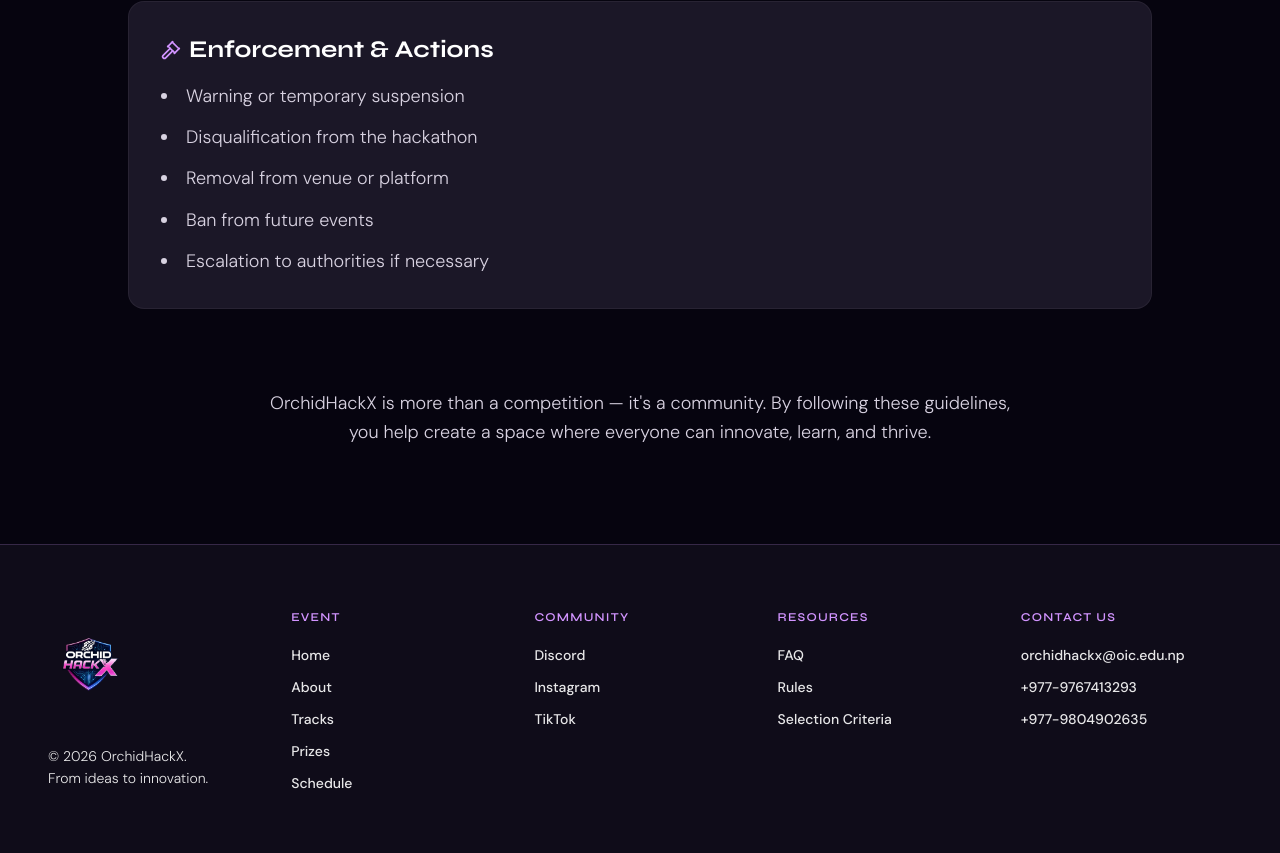
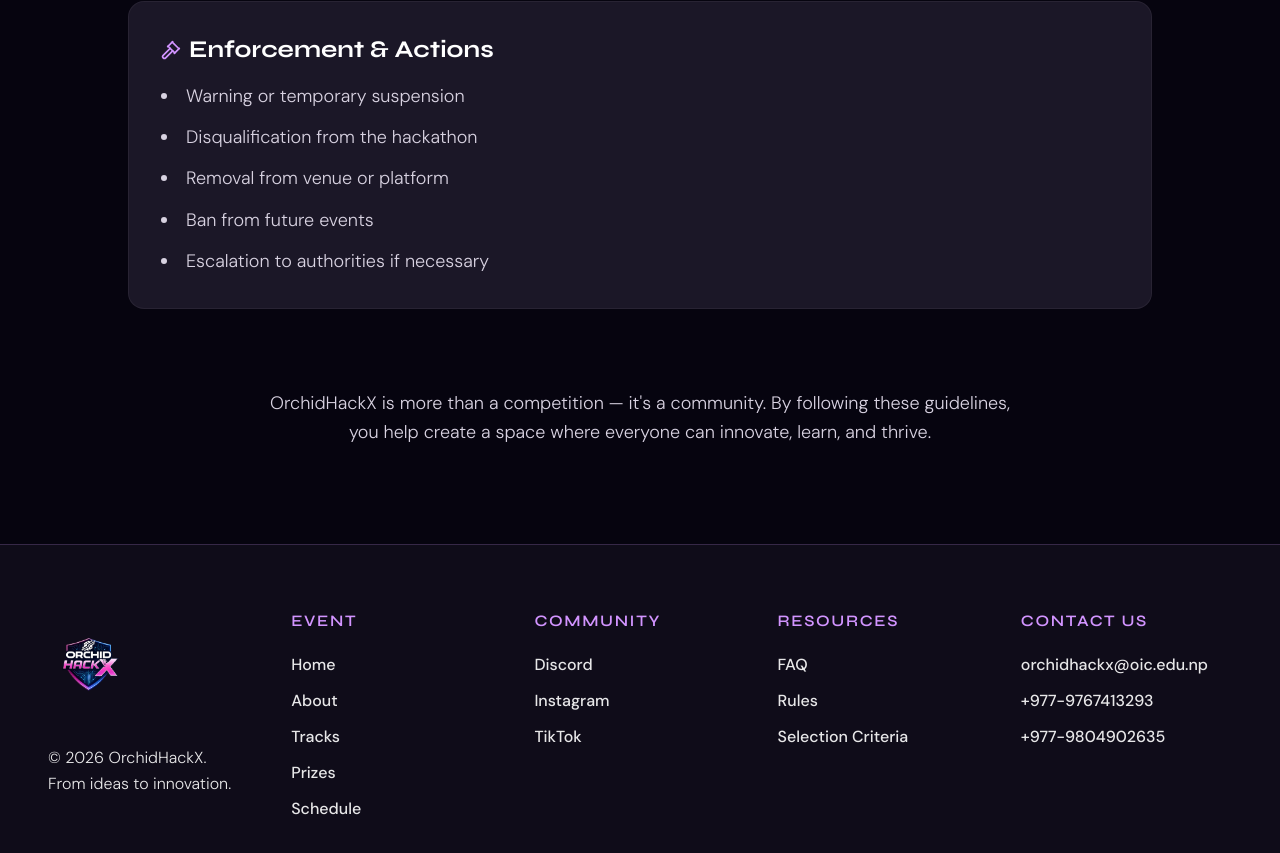
Before and after one commit to sandeepregmi1/Orchid-HackX-frontend, a React (Vite) app: page /code-of-conduct in a window 1280 px wide. Shown: the part 3496-4349 px from the top of the page. Built offline with nearby package versions, Linux system fonts and the light colour scheme.

Commit message:
Improve UI for Footer, Navbar and Schedule components

```diff
--- a/src/components/Footer.tsx
+++ b/src/components/Footer.tsx
@@ -50,7 +50,7 @@
             src={logo}
             referrerPolicy="no-referrer"
           />
-          <p className="font-dm text-sm text-on-surface/90 leading-relaxed">
+          <p className="font-dm text-base text-on-surface/90 leading-relaxed">
             © 2026 OrchidHackX. <br />
             From ideas to innovation.
           </p>
@@ -58,7 +58,7 @@
 
         {sections.map((section) => (
           <div key={section.title} className="flex flex-col gap-3">
-            <span className="font-syne font-semibold text-primary uppercase text-xs tracking-widest mb-2">
+            <span className="font-syne font-semibold text-primary uppercase text-base tracking-widest mb-2">
               {section.title}
             </span>
 
@@ -67,7 +67,7 @@
                 <Link
                   key={link.name}
                   to={link.href}
-                  className="text-on-surface/90 hover:text-primary transition-colors text-sm font-medium"
+                  className="text-on-surface/90 hover:text-primary transition-colors text-base font-medium"
                 >
                   {link.name}
                 </Link>
@@ -75,7 +75,7 @@
                 <a
                   key={link.name}
                   href={link.href}
-                  className="text-on-surface/90 hover:text-primary transition-colors text-sm font-medium"
+                  className="text-on-surface/90 hover:text-primary transition-colors text-base font-medium"
                 >
                   {link.name}
                 </a>
--- a/src/components/Navbar.tsx
+++ b/src/components/Navbar.tsx
@@ -57,7 +57,7 @@
         </div>
 
         {/* Desktop Nav */}
-        <div className="hidden md:flex items-center gap-6 font-syne font-semibold tracking-tight text-sm">
+        <div className="hidden md:flex items-center gap-6 font-syne font-semibold tracking-tight text-base">
           {navLinks.map((link) => (
             <div key={link.name}>
               {link.href ? (
--- a/src/components/Schedule.tsx
+++ b/src/components/Schedule.tsx
@@ -69,21 +69,32 @@
 
   return (
     <section id="schedule" className="py-15 px-8 max-w-7xl mx-auto">
+
+      {/* Header */}
       <div className="text-center mb-20">
-        <h2 className="text-5xl md:text-7xl font-syne font-bold mb-6">
+        <h2 className="text-5xl md:text-7xl font-syne font-bold mb-4">
           Event <span className="text-secondary">Schedule</span>
         </h2>
       </div>
 
-      <div className="grid lg:grid-cols-3 gap-10">
+      {/* Grid */}
+      <div className="grid lg:grid-cols-3 gap-12">
+
         {days.map((day) => (
-          <div key={day.day} className="space-y-8">
-            <h3 className="text-xl font-syne font-semibold text-primary flex items-center gap-4">
+          <div key={day.day} className="relative">
+
+            {/* Day Title */}
+            <h3 className="text-xl font-syne font-semibold text-primary mb-8 flex items-center gap-3">
+              <span className="w-3 h-3 rounded-full bg-primary/70" />
               {day.day}
-              <div className="h-px flex-1 bg-primary/20" />
             </h3>
 
+            {/* Vertical Line */}
+            <div className="absolute left-[6px] top-10 bottom-0 w-px bg-primary/10" />
+
+            {/* Events */}
             <div className="space-y-6">
+
               {day.events.map((event, idx) => (
                 <motion.div
                   key={idx}
@@ -91,17 +102,29 @@
                   whileInView={{ opacity: 1, y: 0 }}
                   transition={{ delay: idx * 0.1 }}
                   viewport={{ once: true }}
-                  className="glass-card p-6 rounded-2xl hover:bg-surface-container-high transition-colors"
+                  className="relative pl-6"
                 >
+
+                  {/* Dot */}
+                  <span className="absolute left-0 top-4 w-2 h-2 rounded-full bg-primary/40" />
+
+                  {/* Card */}
+                  <div className="glass-card p-6 rounded-2xl transition-all duration-300 hover:translate-y-[-2px] hover:bg-surface-container-high">
+
                     <h4 className="font-syne font-semibold text-on-surface mb-1">
                       {event.title}
                     </h4>
+
                     <p className="text-sm text-on-surface-variant leading-relaxed">
                       {event.desc}
                     </p>
+
+                  </div>
                 </motion.div>
               ))}
+
             </div>
+
           </div>
         ))}
       </div>
```
Lines whose indentation alone changed are shown as unchanged.
